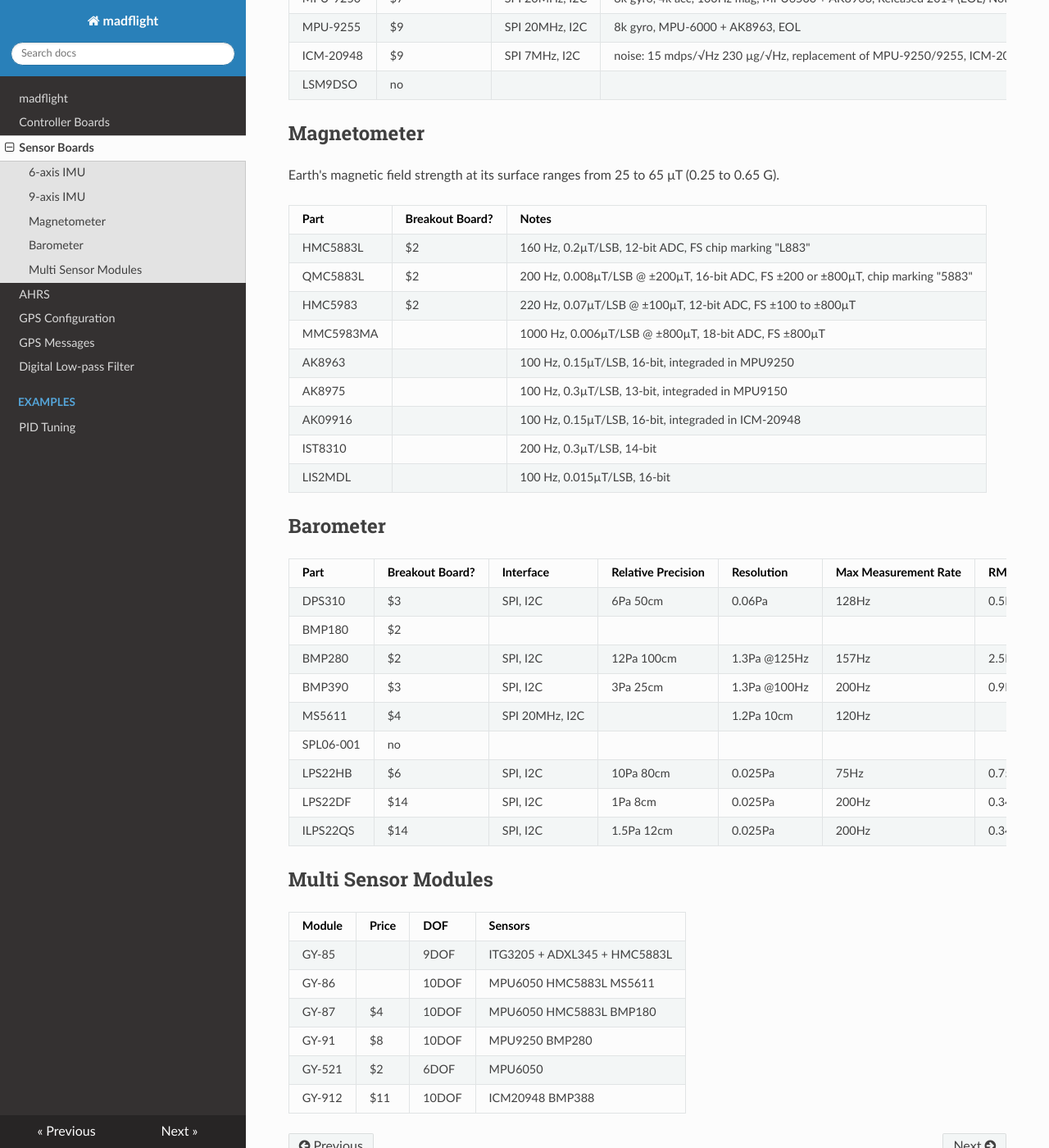
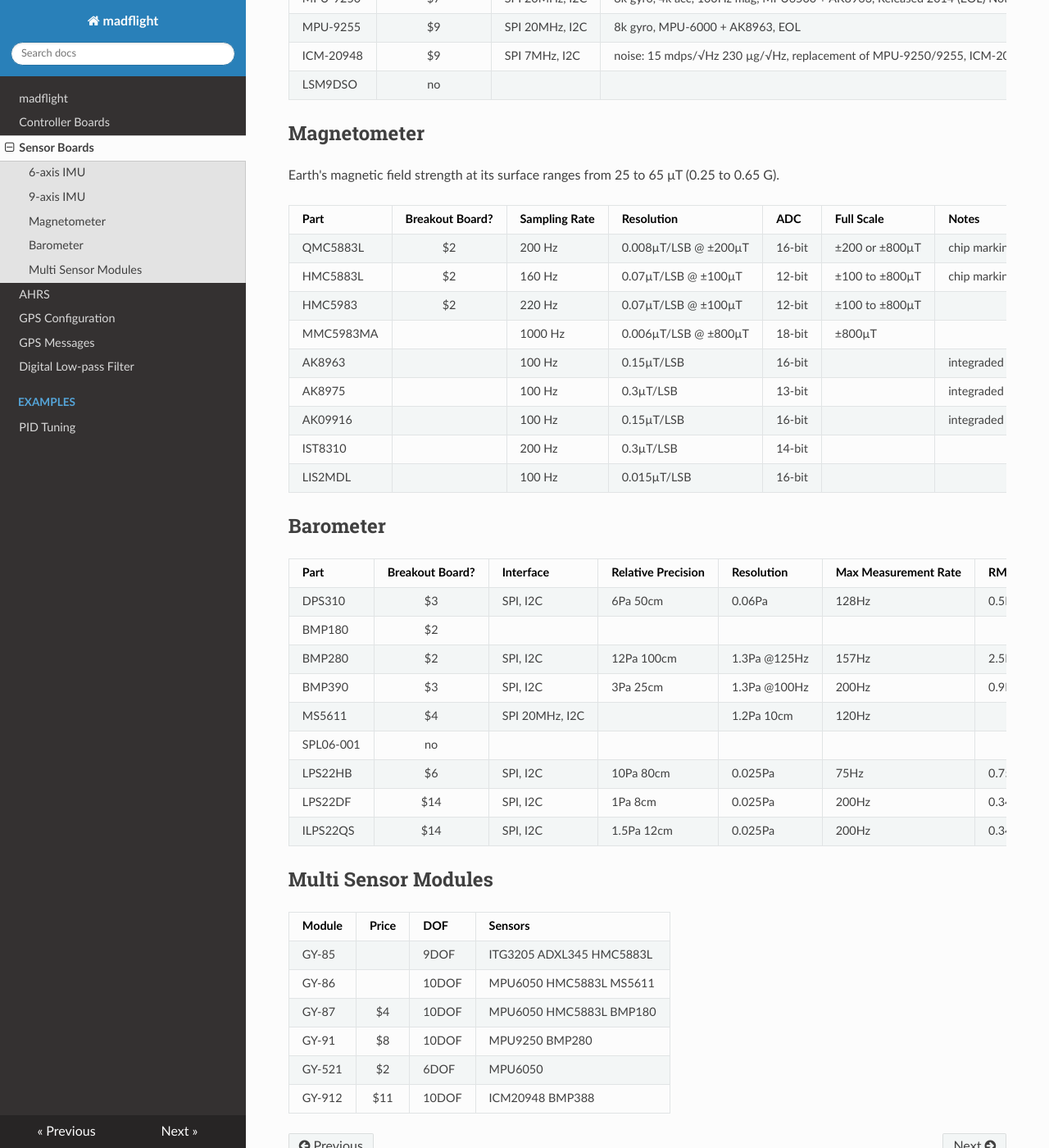
Before and after one commit to qqqlab/madflight-docs, an MkDocs documentation site: the page built from docs/Sensor-Boards.md, in a window 1280 px wide and 1400 px high, scrolled down 1055 px. Shown: the whole window at 82% size. Built offline with MkDocs 1.6.1, drawn with Linux system fonts in a browser that asks for light colours; nearby versions of some CDN libraries.

Commit message:
Update Sensor-Boards.md

```diff
--- a/docs/Sensor-Boards.md
+++ b/docs/Sensor-Boards.md
@@ -28,7 +28,7 @@
 ## 9-axis IMU
 
 | Part    | Breakout Board? | Interface | Notes |
-|-|-|-|-|
+|-|:-:|-|-|
 MPU-9150  | $7 | I2C | 8k gyro, MPU6050 + AK8975, EOL
 MPU-9250  | $7 | SPI 20MHz, I2C | 8k gyro, 4k acc, 100Hz mag, MPU6500 + AK8963, Released 2014 (EOL) Note: many fake or relabelled MPU-6500 chips sold as MPU-9250 on the market...
 MPU-9255  | $9 | SPI 20MHz, I2C | 8k gyro, MPU-6000 + AK8963, EOL
@@ -39,22 +39,22 @@
 
 Earth's magnetic field strength at its surface ranges from 25 to 65 μT (0.25 to 0.65 G).
 
-| Part    | Breakout Board? | Notes |
-|-|-|-|
-HMC5883L | $2 | 160 Hz, 0.2µT/LSB, 12-bit ADC, FS chip marking "L883"
-QMC5883L | $2 | 200 Hz, 0.008µT/LSB @ ±200µT, 16-bit ADC, FS ±200 or ±800µT, chip marking "5883"
-HMC5983 | $2 | 220 Hz, 0.07µT/LSB @ ±100µT, 12-bit ADC, FS ±100 to ±800µT
-MMC5983MA | | 1000 Hz, 0.006µT/LSB @ ±800µT, 18-bit ADC, FS ±800µT
-AK8963 | | 100 Hz, 0.15µT/LSB, 16-bit, integraded in MPU9250
-AK8975 | | 100 Hz, 0.3µT/LSB, 13-bit, integraded in MPU9150
-AK09916 | | 100 Hz, 0.15µT/LSB, 16-bit, integraded in ICM-20948
-IST8310 | | 200 Hz, 0.3µT/LSB, 14-bit
-LIS2MDL | | 100 Hz, 0.015µT/LSB, 16-bit
+| Part    | Breakout Board? | Sampling Rate | Resolution| ADC | Full Scale | Notes |
+|-|:-:|-|-|-|-|-|
+QMC5883L  | $2 | 200 Hz | 0.008µT/LSB @ ±200µT | 16-bit | ±200 or ±800µT | chip marking "5883"
+HMC5883L  | $2 | 160 Hz|0.07µT/LSB @ ±100µT |12-bit | ±100 to ±800µT | chip marking "L883"
+HMC5983   | $2 | 220 Hz| 0.07µT/LSB @ ±100µT | 12-bit | ±100 to ±800µT
+MMC5983MA |    | 1000 Hz| 0.006µT/LSB @ ±800µT | 18-bit | ±800µT
+AK8963    |    | 100 Hz|0.15µT/LSB| 16-bit | | integraded in MPU9250
+AK8975    |    | 100 Hz| 0.3µT/LSB| 13-bit | | integraded in MPU9150
+AK09916   |    | 100 Hz| 0.15µT/LSB|16-bit | | integraded in ICM-20948
+IST8310   |    | 200 Hz| 0.3µT/LSB | 14-bit
+LIS2MDL   |    | 100 Hz| 0.015µT/LSB | 16-bit
 
 ## Barometer
 
 | Part    | Breakout Board? | Interface | Relative Precision | Resolution | Max Measurement Rate | RMS Noise | Notes |
-|-|-|-|-|-|-|-|-|
+|-|:-:|-|-|-|-|-|-|
 DPS310    | $3 | SPI, I2C | 6Pa 50cm| 0.06Pa | 128Hz | 0.5Pa @128Hz | Used in current commercial FC
 BMP180    | $2
 BMP280    | $2 | SPI, I2C | 12Pa 100cm | 1.3Pa @125Hz | 157Hz | 2.5Pa 20cm @125Hz | Used in current commercial FC
@@ -68,8 +68,8 @@
 ## Multi Sensor Modules
 
 | Module | Price | DOF | Sensors |
-|-|-|-|-|
-GY-85 | | 9DOF | ITG3205 + ADXL345 + HMC5883L
+|-|:-:|-|-|
+GY-85 | | 9DOF | ITG3205 ADXL345 HMC5883L
 GY-86 | | 10DOF | MPU6050 HMC5883L MS5611
 GY-87 | $4 | 10DOF | MPU6050 HMC5883L BMP180
 GY-91 | $8 | 10DOF | MPU9250 BMP280
```
